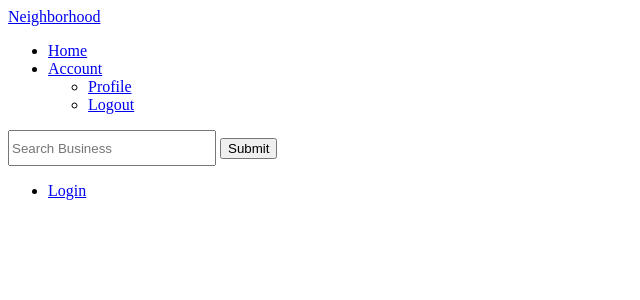
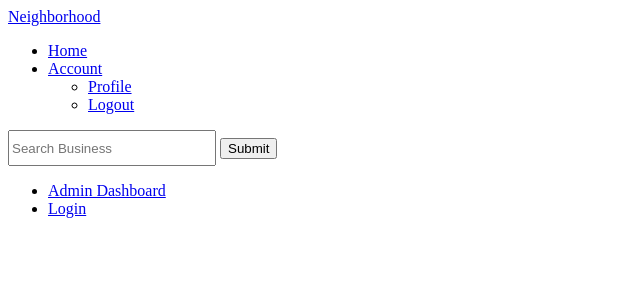
Before and after one commit to Kips-alih/neighborhood, a Django app: template neighborapp/templates/navbar.html in a window 1280 px wide. Shown: the top 300 px of the page, without its empty margins (0-640 px from the left). Run offline with Django 3.2, Linux system fonts and the light colour scheme; the template is opened without the code that fills it, so the values that code supplies are empty; some libraries are stand-ins or nearby versions.

Commit message:
Add admin dashboard

```diff
--- a/neighborapp/templates/navbar.html
+++ b/neighborapp/templates/navbar.html
@@ -26,6 +26,7 @@
           <button class="btn btn-success" type="submit">Submit</button>
       </form>
       <ul class="nav navbar-nav navbar-right">
+        <li><a href="/admin">Admin Dashboard</a></li>
         <li><a href="/accounts/login/"><span class="glyphicon glyphicon-log-in"></span> Login</a></li>
       </ul>
     </div>
```
